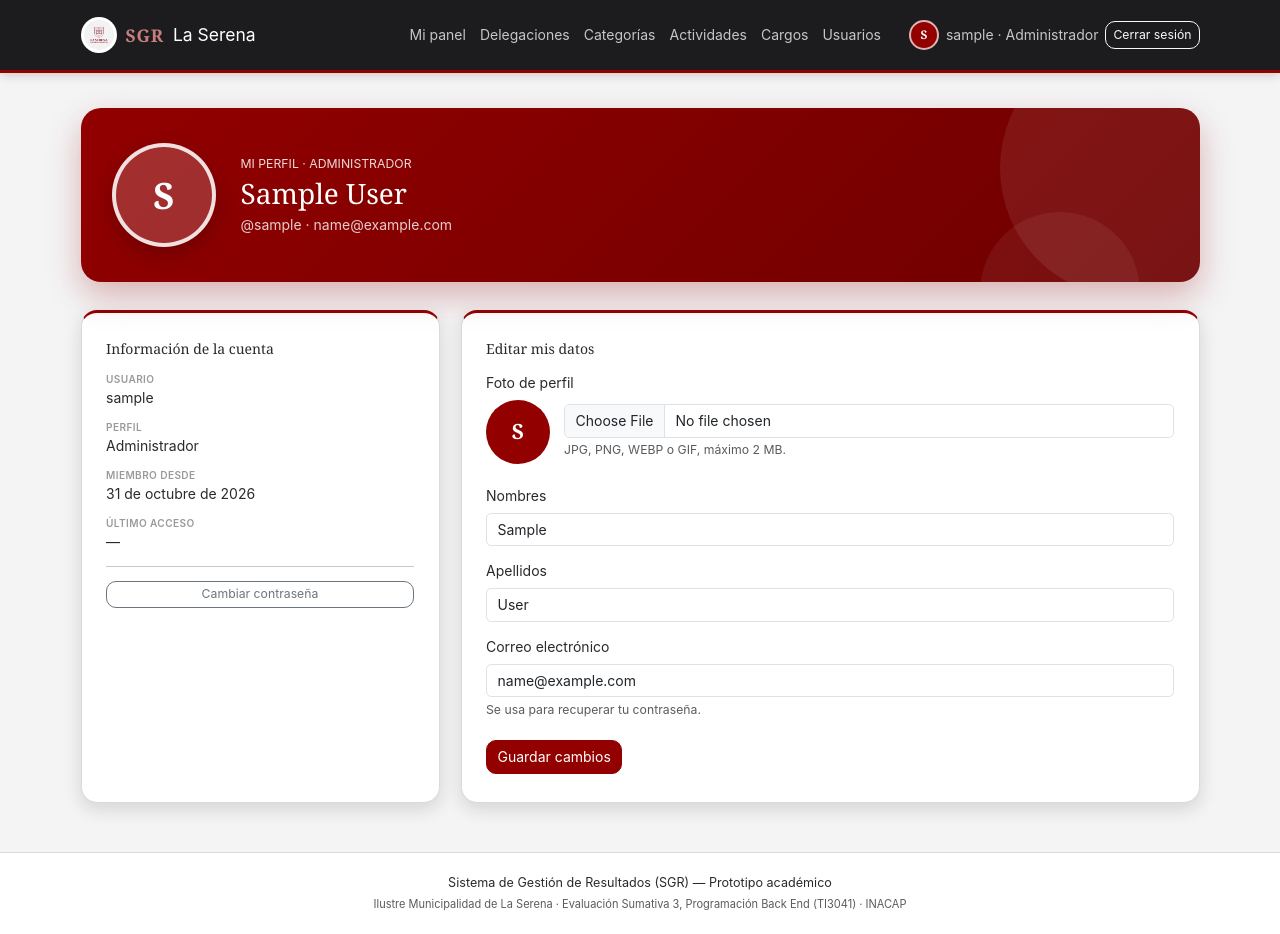
After one commit to sofixv19/backen_eval3, a Django app: page /cuentas/mi-perfil/ in a window 1280 px wide. The commit adds this page. Run offline with Django 5.2, Linux system fonts and the light colour scheme; the visitor is signed in with stand-in values (Sample User, id 1); data comes from the database, SQL or seed files in the repository; some libraries are stand-ins or nearby versions.

Commit message:
Agrega pagina Mi perfil con foto, edicion de datos y cambio de contrasena

```diff
--- a/cuentas/forms.py
+++ b/cuentas/forms.py
@@ -5,12 +5,58 @@ agregando estilos de Bootstrap) y gestión de usuarios/perfiles.
 """
 from django import forms
 from django.contrib.auth import get_user_model
-from django.contrib.auth.forms import AuthenticationForm, PasswordResetForm, SetPasswordForm
+from django.contrib.auth.forms import (
+    AuthenticationForm,
+    PasswordChangeForm,
+    PasswordResetForm,
+    SetPasswordForm,
+)
 from django.contrib.auth.models import Group
 
 from sgr_evaluacion.estilos_formulario import EstiloBootstrapMixin
 
+from .models import PerfilUsuario
+
 Usuario = get_user_model()
+
+TAMANO_MAXIMO_FOTO_MB = 2
+
+
+class MisDatosForm(EstiloBootstrapMixin, forms.ModelForm):
+    """Datos personales que cada usuario puede editar en "Mi perfil"."""
+
+    class Meta:
+        model = Usuario
+        fields = ['first_name', 'last_name', 'email']
+        labels = {
+            'first_name': 'Nombres',
+            'last_name': 'Apellidos',
+            'email': 'Correo electrónico',
+        }
+        help_texts = {
+            'email': 'Se usa para recuperar tu contraseña.',
+        }
+
+
+class FotoPerfilForm(EstiloBootstrapMixin, forms.ModelForm):
+    """Foto de perfil (opcional), con límite de tamaño."""
+
+    class Meta:
+        model = PerfilUsuario
+        fields = ['foto']
+        widgets = {
+            'foto': forms.FileInput(attrs={'accept': 'image/*'}),
+        }
+
+    def clean_foto(self):
+        foto = self.cleaned_data.get('foto')
+        if foto and foto.size > TAMANO_MAXIMO_FOTO_MB * 1024 * 1024:
+            raise forms.ValidationError(f'La foto no puede pesar más de {TAMANO_MAXIMO_FOTO_MB} MB.')
+        return foto
+
+
+class CambiarClaveForm(EstiloBootstrapMixin, PasswordChangeForm):
+    """Cambio de contraseña del propio usuario (pide la contraseña actual)."""
 
 
 class LoginForm(EstiloBootstrapMixin, AuthenticationForm):
--- /dev/null
+++ b/cuentas/templates/cuentas/mi_perfil.html
@@ -0,0 +1,92 @@
+{% extends "base.html" %}
+
+{% block titulo %}Mi perfil{% endblock %}
+
+{% block contenido %}
+<div class="dashboard-hero perfil-hero">
+    <div class="perfil-hero-contenido">
+        <div class="avatar avatar-xl">
+            {% if perfil.foto %}
+                <img src="{{ perfil.foto.url }}" alt="Foto de {{ user.get_username }}">
+            {% else %}
+                <span>{{ user.get_username|first|upper }}</span>
+            {% endif %}
+        </div>
+        <div>
+            <p class="text-uppercase small eyebrow mb-1">Mi perfil · {{ nombre_perfil }}</p>
+            <h1 class="h2 mb-1">{% if user.get_full_name %}{{ user.get_full_name }}{% else %}{{ user.get_username }}{% endif %}</h1>
+            <p class="mb-0 perfil-hero-sub">@{{ user.get_username }}{% if user.email %} · {{ user.email }}{% endif %}</p>
+        </div>
+    </div>
+</div>
+
+<div class="row g-4">
+    <div class="col-lg-4">
+        <div class="info-card">
+            <h2 class="h6 mb-3">Información de la cuenta</h2>
+            <dl class="perfil-datos mb-0">
+                <dt>Usuario</dt>
+                <dd>{{ user.get_username }}</dd>
+                <dt>Perfil</dt>
+                <dd>{{ nombre_perfil }}</dd>
+                <dt>Miembro desde</dt>
+                <dd>{{ user.date_joined|date:"j \d\e F \d\e Y" }}</dd>
+                <dt>Último acceso</dt>
+                <dd>{% if user.last_login %}{{ user.last_login|date:"j \d\e F \d\e Y, H:i" }}{% else %}—{% endif %}</dd>
+            </dl>
+
+            <hr>
+
+            <a href="{% url 'cuentas:cambiar_clave' %}" class="btn btn-outline-secondary btn-sm w-100">
+                Cambiar contraseña
+            </a>
+        </div>
+    </div>
+
+    <div class="col-lg-8">
+        <div class="info-card">
+            <h2 class="h6 mb-3">Editar mis datos</h2>
+
+            <form method="post" enctype="multipart/form-data" novalidate>
+                {% csrf_token %}
+
+                <div class="mb-4">
+                    <label for="{{ form_foto.foto.id_for_label }}" class="form-label">Foto de perfil</label>
+                    <div class="d-flex align-items-center gap-3">
+                        <div class="avatar avatar-md">
+                            {% if perfil.foto %}
+                                <img src="{{ perfil.foto.url }}" alt="">
+                            {% else %}
+                                <span>{{ user.get_username|first|upper }}</span>
+                            {% endif %}
+                        </div>
+                        <div class="flex-grow-1">
+                            {{ form_foto.foto }}
+                            <div class="form-text">JPG, PNG, WEBP o GIF, máximo 2 MB.</div>
+                            {% for error in form_foto.foto.errors %}<div class="text-danger small mt-1">{{ error }}</div>{% endfor %}
+                        </div>
+                    </div>
+                </div>
+
+                {% for field in form_datos %}
+                <div class="mb-3">
+                    <label for="{{ field.id_for_label }}" class="form-label">{{ field.label }}</label>
+                    {{ field }}
+                    {% if field.help_text %}<div class="form-text">{{ field.help_text }}</div>{% endif %}
+                    {% for error in field.errors %}<div class="text-danger small mt-1">{{ error }}</div>{% endfor %}
+                </div>
+                {% endfor %}
+
+                <button type="submit" class="btn btn-institucional mt-2">Guardar cambios</button>
+            </form>
+
+            {% if perfil.foto %}
+            <form method="post" action="{% url 'cuentas:quitar_foto' %}" class="mt-3">
+                {% csrf_token %}
+                <button type="submit" class="btn btn-link btn-sm text-danger p-0">Quitar foto de perfil</button>
+            </form>
+            {% endif %}
+        </div>
+    </div>
+</div>
+{% endblock %}
--- a/cuentas/urls.py
+++ b/cuentas/urls.py
@@ -21,6 +21,11 @@ urlpatterns = [
     path('panel/administrador/', views.dashboard_administrador, name='dashboard_administrador'),
     path('panel/supervisor/', views.dashboard_supervisor, name='dashboard_supervisor'),
     path('panel/administrativo/', views.dashboard_administrativo, name='dashboard_administrativo'),
+
+    # Mi perfil (cualquier usuario autenticado)
+    path('mi-perfil/', views.mi_perfil, name='mi_perfil'),
+    path('mi-perfil/quitar-foto/', views.quitar_foto, name='quitar_foto'),
+    path('mi-perfil/cambiar-clave/', views.CambiarClaveView.as_view(), name='cambiar_clave'),
 
     # Gestión de usuarios (solo perfil Administrador)
     path('usuarios/', views.usuarios_listado, name='usuarios_listado'),
--- a/cuentas/views.py
+++ b/cuentas/views.py
@@ -13,15 +13,24 @@ templates para mantener el estilo del sitio.
 """
 from django.contrib import messages
 from django.contrib.auth import get_user_model, login, logout
+from django.contrib.auth import views as auth_views
 from django.contrib.auth.decorators import login_required
 from django.shortcuts import get_object_or_404, redirect, render
-from django.urls import reverse
+from django.urls import reverse, reverse_lazy
 
 from delegaciones.models import Delegacion
 from gestion.models import Actividad, Categoria
 
 from .decorators import grupo_requerido
-from .forms import LoginForm, UsuarioCreacionForm, UsuarioEdicionForm
+from .forms import (
+    CambiarClaveForm,
+    FotoPerfilForm,
+    LoginForm,
+    MisDatosForm,
+    UsuarioCreacionForm,
+    UsuarioEdicionForm,
+)
+from .models import PerfilUsuario
 
 Usuario = get_user_model()
 
@@ -173,3 +182,73 @@ def usuario_cambiar_estado(request, user_id):
             estado = 'activado' if usuario.is_active else 'desactivado'
             messages.success(request, f'Usuario "{usuario.username}" {estado} correctamente.')
     return redirect('cuentas:usuarios_listado')
+
+
+# ---------------------------------------------------------------------------
+# Mi perfil: cada usuario autenticado (cualquier perfil) puede ver y editar
+# sus propios datos, su foto y cambiar su contraseña.
+# ---------------------------------------------------------------------------
+
+def _nombre_perfil(usuario):
+    grupo = usuario.groups.first()
+    if grupo:
+        return grupo.name
+    if usuario.is_superuser:
+        return 'Administrador'
+    return 'Sin perfil asignado'
+
+
+@login_required(login_url='cuentas:login')
+def mi_perfil(request):
+    perfil, _ = PerfilUsuario.objects.get_or_create(usuario=request.user)
+
+    if request.method == 'POST':
+        # Se guarda el nombre de la foto actual ANTES de validar, porque al
+        # validar el formulario Django ya asigna la foto nueva al perfil.
+        foto_anterior = perfil.foto.name if perfil.foto else ''
+        form_datos = MisDatosForm(request.POST, instance=request.user)
+        form_foto = FotoPerfilForm(request.POST, request.FILES, instance=perfil)
+        if form_datos.is_valid() and form_foto.is_valid():
+            form_datos.save()
+            if 'foto' in request.FILES:
+                perfil = form_foto.save()
+                # Borra del disco la foto reemplazada, para no acumular archivos.
+                if foto_anterior and foto_anterior != perfil.foto.name:
+                    perfil.foto.storage.delete(foto_anterior)
+            messages.success(request, 'Tu perfil se actualizó correctamente.')
+            return redirect('cuentas:mi_perfil')
+    else:
+        form_datos = MisDatosForm(instance=request.user)
+        form_foto = FotoPerfilForm(instance=perfil)
+
+    contexto = {
+        'titulo_pagina': 'Mi perfil',
+        'perfil': perfil,
+        'nombre_perfil': _nombre_perfil(request.user),
+        'form_datos': form_datos,
+        'form_foto': form_foto,
+    }
+    return render(request, 'cuentas/mi_perfil.html', contexto)
+
+
+@login_required(login_url='cuentas:login')
+def quitar_foto(request):
+    if request.method == 'POST':
+        perfil = PerfilUsuario.objects.filter(usuario=request.user).first()
+        if perfil and perfil.foto:
+            perfil.foto.delete(save=True)
+            messages.success(request, 'Foto de perfil eliminada.')
+    return redirect('cuentas:mi_perfil')
+
+
+class CambiarClaveView(auth_views.PasswordChangeView):
+    """Cambio de contraseña del propio usuario (vista oficial de Django;
+    mantiene la sesión abierta después del cambio)."""
+
+    template_name = 'cuentas/cambiar_clave.html'
+    form_class = CambiarClaveForm
+    success_url = reverse_lazy('cuentas:mi_perfil')
+
+    def form_valid(self, form):
+        messages.success(self.request, 'Tu contraseña se cambió correctamente.')
+        return super().form_valid(form)
--- a/sgr_evaluacion/settings.py
+++ b/sgr_evaluacion/settings.py
@@ -172,4 +172,8 @@ STATIC_URL = 'static/'
 STATICFILES_DIRS = [BASE_DIR / 'static']
 STATIC_ROOT = BASE_DIR / 'staticfiles'
 
+# Archivos subidos por los usuarios (fotos de "Mi perfil").
+MEDIA_URL = 'media/'
+MEDIA_ROOT = BASE_DIR / 'media'
+
 DEFAULT_AUTO_FIELD = 'django.db.models.BigAutoField'
--- a/sgr_evaluacion/urls.py
+++ b/sgr_evaluacion/urls.py
@@ -1,12 +1,5 @@
-"""
-Rutas principales del proyecto SGR - Evaluación 3 (Programación Backend).
-
-Django Admin se mantiene registrado (por si se necesita para alguna
-tarea puntual de soporte), pero NO se usa para ninguna operación del
-sistema: todas las operaciones (login, CRUD, recuperación de contraseña)
-se realizan a través de las rutas propias de cada app, con Django
-Templates.
-"""
+from django.conf import settings
+from django.conf.urls.static import static
 from django.contrib import admin
 from django.urls import include, path
 from django.views.generic import RedirectView
@@ -19,3 +12,8 @@ urlpatterns = [
     path('gestion/', include('gestion.urls')),
     path('cargos/', include('cargos.urls')),
 ]
+
+# Sirve las fotos de perfil subidas por los usuarios (solo con DEBUG=True,
+# que es como corre el servidor de desarrollo en local y en la instancia EC2).
+if settings.DEBUG:
+    urlpatterns += static(settings.MEDIA_URL, document_root=settings.MEDIA_ROOT)
--- a/static/css/custom.css
+++ b/static/css/custom.css
@@ -85,6 +85,70 @@ code {
 .navbar .nav-link:hover,
 .navbar .nav-link:focus {
   color: #fff;
+}
+
+/* Mi perfil: avatar (foto o inicial) --------------------------------- */
+.avatar {
+  border-radius: 50%;
+  overflow: hidden;
+  display: inline-flex;
+  align-items: center;
+  justify-content: center;
+  flex-shrink: 0;
+  background: var(--color-institucional);
+  color: #fff;
+  font-family: Georgia, "Times New Roman", serif;
+  font-weight: 700;
+}
+
+.avatar img {
+  width: 100%;
+  height: 100%;
+  object-fit: cover;
+}
+
+.avatar-sm { width: 30px; height: 30px; font-size: .85rem; border: 2px solid rgba(255, 255, 255, .7); }
+.avatar-md { width: 64px; height: 64px; font-size: 1.5rem; }
+.avatar-xl {
+  width: 104px;
+  height: 104px;
+  font-size: 2.6rem;
+  background: rgba(255, 255, 255, .18);
+  border: 4px solid rgba(255, 255, 255, .85);
+  box-shadow: 0 8px 20px rgba(0, 0, 0, .2);
+}
+
+.nav-perfil {
+  display: flex !important;
+  align-items: center;
+  gap: .5rem;
+  color: rgba(255, 255, 255, .75) !important;
+}
+
+.nav-perfil:hover { color: #fff !important; }
+
+.perfil-hero-contenido {
+  display: flex;
+  align-items: center;
+  gap: 1.75rem;
+  position: relative;
+  z-index: 1;
+}
+
+.perfil-hero-sub { color: rgba(255, 255, 255, .8); }
+
+.perfil-datos dt {
+  font-size: .72rem;
+  text-transform: uppercase;
+  letter-spacing: .04em;
+  color: #9A9A9E;
+  font-weight: 600;
+}
+
+.perfil-datos dd { margin-bottom: .85rem; }
+
+@media (max-width: 575.98px) {
+  .perfil-hero-contenido { flex-direction: column; text-align: center; }
 }
 
 .site-body main.page-content {
--- a/templates/base.html
+++ b/templates/base.html
@@ -46,9 +46,18 @@
                         </li>
                         {% endif %}
                         <li class="nav-item ms-lg-3 d-flex align-items-center">
-                            <span class="nav-link text-white-50 small pe-lg-2">
-                                {{ user.get_username }}{% with grupo=user.groups.first %}{% if grupo %} · {{ grupo.name }}{% elif user.is_superuser %} · Administrador{% endif %}{% endwith %}
-                            </span>
+                            <a class="nav-link nav-perfil small pe-lg-2" href="{% url 'cuentas:mi_perfil' %}" title="Mi perfil">
+                                <span class="avatar avatar-sm">
+                                    {% if user.perfil.foto %}
+                                        <img src="{{ user.perfil.foto.url }}" alt="">
+                                    {% else %}
+                                        <span>{{ user.get_username|first|upper }}</span>
+                                    {% endif %}
+                                </span>
+                                <span>
+                                    {{ user.get_username }}{% with grupo=user.groups.first %}{% if grupo %} · {{ grupo.name }}{% elif user.is_superuser %} · Administrador{% endif %}{% endwith %}
+                                </span>
+                            </a>
                         </li>
                         <li class="nav-item">
                             <form method="post" action="{% url 'cuentas:logout' %}" class="mb-0">
```
Also changed, not shown: cuentas/models.py (+36 -5 lines), cuentas/templates/cuentas/cambiar_clave.html (added, +30 -0 lines), README.md, cuentas/migrations/0001_initial.py (added), cuentas/migrations/__init__.py (added), 1 other file.
